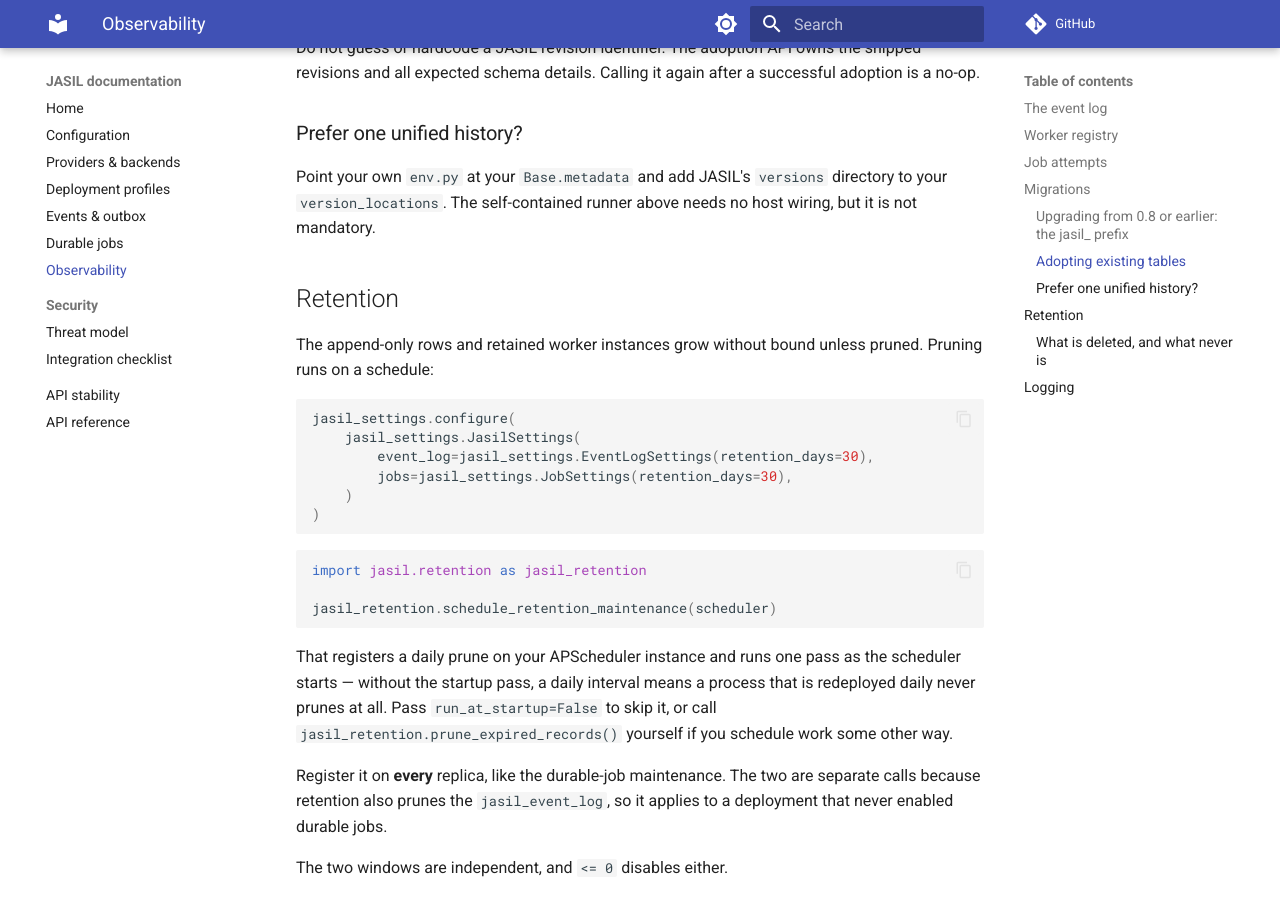
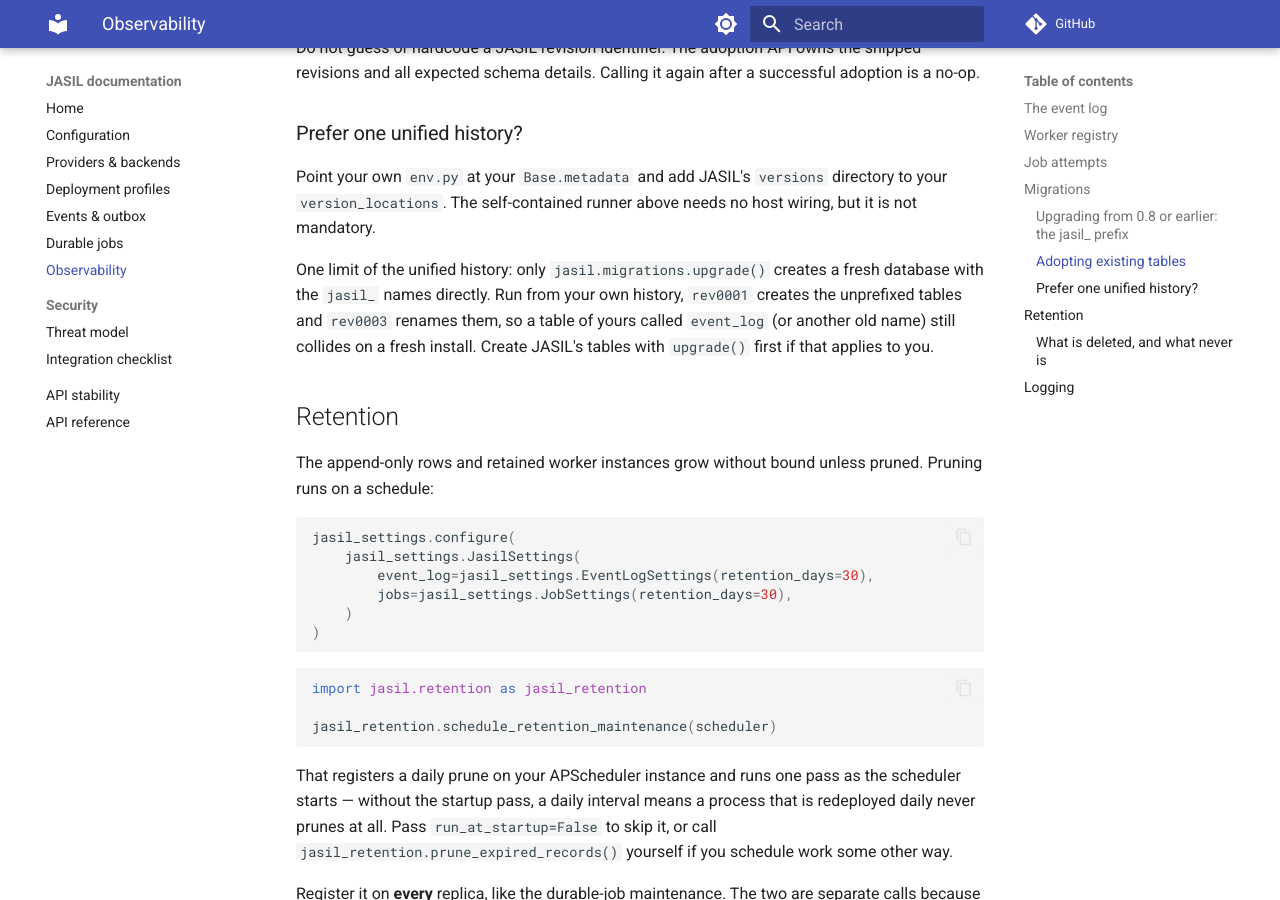
Before and after one commit to endurain-project/jasil, an MkDocs documentation site: the page built from docs/observability.md, in a window 1280 px wide and 900 px high, scrolled down 7133 px. Built offline with MkDocs 1.6.1 and Material for MkDocs 9.7.7, drawn with Linux system fonts in a browser that asks for light colours; comment, search, counter and statistics services are not loaded.

Commit message:
chore: update changelog and documentation for breaking changes in table naming and geocoding structure

```diff
--- a/docs/observability.md
+++ b/docs/observability.md
@@ -287,6 +287,12 @@ Point your own `env.py` at your `Base.metadata` and add JASIL's `versions`
 directory to your `version_locations`. The self-contained runner above needs no
 host wiring, but it is not mandatory.
 
+One limit of the unified history: only `jasil.migrations.upgrade()` creates a
+fresh database with the `jasil_` names directly. Run from your own history,
+`rev0001` creates the unprefixed tables and `rev0003` renames them, so a table of
+yours called `event_log` (or another old name) still collides on a fresh
+install. Create JASIL's tables with `upgrade()` first if that applies to you.
+
 ## Retention
 
 The append-only rows and retained worker instances grow without bound unless
```
Also changed, not shown: CHANGELOG.md (+4 -4 lines), 4 other files.
